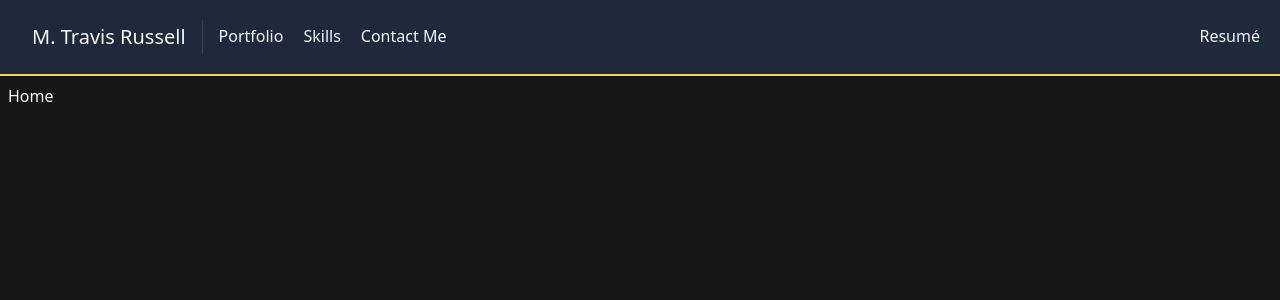
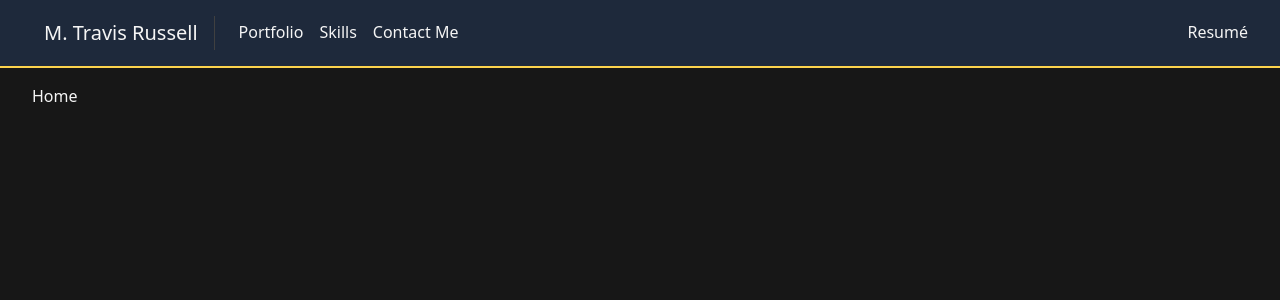
Before and after one commit to cactido/react-portfolio, a React (Create React App) app: page / in a window 1280 px wide. Shown: the top 300 px of the page. Built offline with nearby package versions, Linux system fonts and the light colour scheme.

Commit message:
styling tweaks

```diff
--- a/src/Components/Contact.js
+++ b/src/Components/Contact.js
@@ -2,7 +2,7 @@ import React from 'react';
 
 const Contact = () => {
     return (
-        <div className="md:container md:mx-auto pl-2 pr-2 text-gray-100">
+        <div className="md:container md:mx-auto px-8 py-4 text-gray-100">
             Contact
         </div>
     );
--- a/src/Components/Home.js
+++ b/src/Components/Home.js
@@ -2,7 +2,7 @@ import React from 'react';
 
 const Home = () => {
     return (
-        <div className="md:container md:mx-auto pl-2 pr-2 text-gray-100">
+        <div className="md:container md:mx-auto px-8 py-4 text-gray-100">
             Home
         </div>
     );
--- a/src/Components/Navbar.js
+++ b/src/Components/Navbar.js
@@ -1,14 +1,14 @@
 import React from 'react';
 
 const Navbar = ({ currentPage, setCurrentPage }) => {
-    const skills = (currentPage === 'Skills' ? <span className="mr-5 text-gray-100 hover:text-gray-400 border-b-2 border-yellow-200">Skills</span> : <span className="mr-5 text-gray-100 hover:text-yellow-300 border-b-2 border-bluegray-800" onClick={() => { setCurrentPage('Skills') }}>Skills</span>);
-    const portfolio = (currentPage === 'Portfolio' ? <span className="mr-5 text-gray-100 hover:text-gray-400 border-b-2 border-yellow-200">Portfolio</span> : <span className="mr-5 text-gray-100 hover:text-yellow-300 border-b-2 border-bluegray-800" onClick={() => { setCurrentPage('Portfolio') }}>Portfolio</span>);
-    const contact = (currentPage === 'Contact' ? <span className="mr-5 text-gray-100 hover:text-gray-400 border-b-2 border-yellow-200">Contact Me</span> : <span className="mr-5 text-gray-100 hover:text-yellow-300 border-b-2 border-bluegray-800" onClick={() => { setCurrentPage('Contact') }}>Contact Me</span>);
+    const skills = (currentPage === 'Skills' ? <span className="mx-2 text-gray-100 hover:text-gray-400 border-b-2 border-yellow-200">Skills</span> : <span className="mx-2 text-gray-100 hover:text-yellow-300 border-b-2 border-bluegray-800" onClick={() => { setCurrentPage('Skills') }}>Skills</span>);
+    const portfolio = (currentPage === 'Portfolio' ? <span className="mx-2 text-gray-100 hover:text-gray-400 border-b-2 border-yellow-200">Portfolio</span> : <span className="mx-2 text-gray-100 hover:text-yellow-300 border-b-2 border-bluegray-800" onClick={() => { setCurrentPage('Portfolio') }}>Portfolio</span>);
+    const contact = (currentPage === 'Contact' ? <span className="mx-2 text-gray-100 hover:text-gray-400 border-b-2 border-yellow-200">Contact Me</span> : <span className="mx-2 text-gray-100 hover:text-yellow-300 border-b-2 border-bluegray-800" onClick={() => { setCurrentPage('Contact') }}>Contact Me</span>);
     const resume = (currentPage === 'Resume' ? <span className="inline-flex items-center mt-4 md:mt-0 text-gray-100 hover:text-gray-400 border-b-2 border-yellow-200">Resumé</span> : <span className="inline-flex items-center mt-4 md:mt-0 text-gray-100 hover:text-yellow-300 border-b-2 border-bluegray-800" onClick={() => { setCurrentPage('Resume') }}>Resumé</span>);
 
     return (
-        <div className="bg-bluegray-800 md:sticky top-0 z-10 border-b-2 border-yellow-300 mb-2">
-            <div className="container mx-auto flex flex-wrap p-5 flex-col md:flex-row items-center">
+        <div className="bg-bluegray-800 md:sticky top-0 z-10 border-b-2 border-yellow-300">
+            <div className="container mx-auto flex flex-wrap py-4 px-8 flex-col md:flex-row items-center">
                 <span className="title-font text-gray-100 font-medium text-white mb-4 md:mb-0 ml-3 text-xl hover:text-yellow-300" onClick={() => { setCurrentPage('Home') }}>M. Travis Russell</span>
                 <nav className="md:mr-auto md:ml-4 md:py-1 md:pl-4 md:border-l md:border-gray-700 flex flex-wrap items-center text-base justify-center">
                     {portfolio}
--- a/src/Components/Portfolio.js
+++ b/src/Components/Portfolio.js
@@ -52,15 +52,6 @@ const Portfolio = () => {
                         <p className="text-base text-justify -mx-2">In semper bibendum condimentum. Curabitur pretium lacus at nunc rhoncus rhoncus. Ut eget libero tincidunt, consequat metus eu, vulputate purus. Sed id mi faucibus, aliquet turpis a, volutpat mauris. Aenean ac quam orci. Quisque bibendum arcu sit amet velit varius euismod. In accumsan, metus a condimentum pellentesque, enim risus aliquet metus, eget dapibus nisi ex at ipsum. Vestibulum scelerisque ornare tempor. </p>
                     </div>
                 </div>
-                <div className="border-2 border-gray-500 lg:mx-10 my-10 pt-10">
-                    <div>
-                        <img className="mx-auto" src="./fff.png" alt="" />
-                    </div>
-                    <div className="border-t-2 border-yellow-200 m-10 p-5">
-                        <p className="text-3xl">Project Title 6</p>
-                        <p className="text-base text-justify -mx-2">Sed id mi faucibus, aliquet turpis a, volutpat mauris. Aenean ac quam orci. Quisque bibendum arcu sit amet velit varius euismod. In accumsan, metus a condimentum pellentesque, enim risus aliquet metus, eget dapibus nisi ex at ipsum. Vestibulum scelerisque ornare tempor. </p>
-                    </div>
-                </div>
             </div>
         </div>
     );
--- a/src/Components/Resume.js
+++ b/src/Components/Resume.js
@@ -2,7 +2,7 @@ import React from 'react';
 
 const Resume = () => {
     return (
-        <div className="md:container md:mx-auto pl-2 pr-2 text-gray-100">
+        <div className="md:container md:mx-auto px-8 py-4 text-gray-100">
             Resume
         </div>
     );
--- a/src/Components/Skills.js
+++ b/src/Components/Skills.js
@@ -2,7 +2,7 @@ import React from 'react';
 
 const Skills = () => {
     return (
-        <div className="md:container md:mx-auto pl-2 pr-2 text-gray-100">
+        <div className="md:container md:mx-auto px-8 py-4 text-gray-100">
             Skills
         </div>
     );
```
